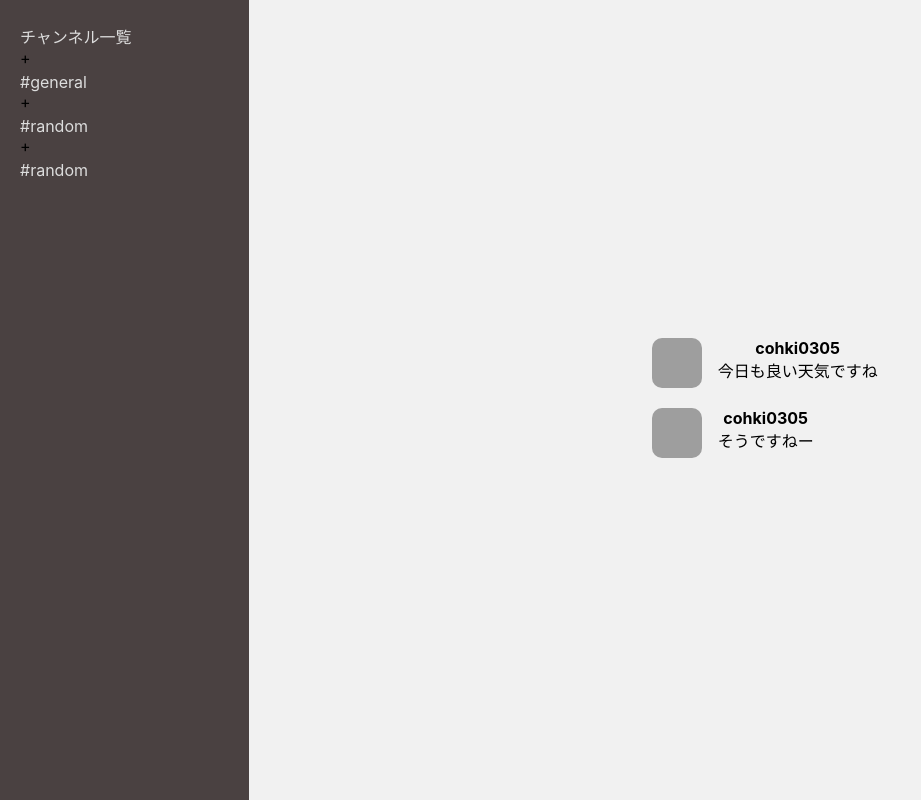
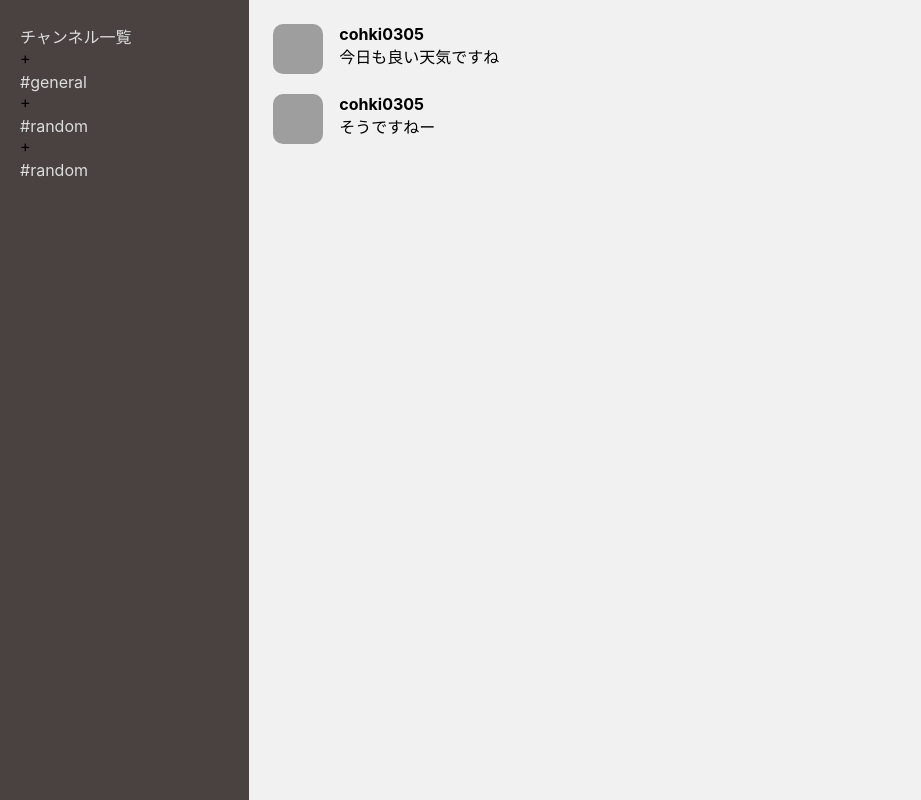
Before and after one commit to higakikeita/the_slacker, a Nuxt app in the folder the_slacker-app/: page / in a window 1280 px wide. Shown: the whole page, without its empty margins (0-921 px from the left). Built offline with nearby package versions, Linux system fonts and the light colour scheme; grey boxes are pictures that could not be loaded.

Commit message:
component作成

```diff
--- /dev/null
+++ b/the_slacker-app/components/Messages.vue
@@ -0,0 +1,48 @@
+<template>
+  <div class="container">
+    <div class="chats-container">
+      <div class="chat-container">
+        <div class="thumbnail-container">
+          <img src="https://pbs.twimg.com/profile_images/1131882065337602049/0JRUGd3S_400x400.jpg" />
+        </div>
+        <div class="message-container">
+          <div class="user-name">cohki0305</div>
+          <div class="message">今日も良い天気ですね</div>
+        </div>
+      </div>
+      <div class="chat-container">
+        <div class="thumbnail-container">
+          <img src="https://pbs.twimg.com/profile_images/1131882065337602049/0JRUGd3S_400x400.jpg" />
+        </div>
+        <div class="message-container">
+          <div class="user-name">cohki0305</div>
+          <div class="message">そうですねー</div>
+        </div>
+      </div>
+    </div>
+  </div>
+</template>
+<style>
+.chats-container {
+  padding: 16px;
+}
+
+.chat-container {
+  display: flex;
+  padding: 8px;
+}
+
+.thumbnail-container {
+  margin-right: 16px;
+}
+
+.thumbnail-container img {
+  width: 50px;
+  height: 50px;
+  border-radius: 10px;
+}
+
+.user-name {
+  font-weight: bold;
+}
+</style>
--- a/the_slacker-app/pages/index.vue
+++ b/the_slacker-app/pages/index.vue
@@ -1,84 +1,17 @@
 <template>
   <div class="container">
-    <div class="chats-container">
-      <div class="chat-container">
-        <div class="thumbnail-container">
-          <img src="https://pbs.twimg.com/profile_images/1131882065337602049/0JRUGd3S_400x400.jpg" />
-        </div>
-        <div class="message-container">
-          <div class="user-name">cohki0305</div>
-          <div class="message">今日も良い天気ですね</div>
-        </div>
-      </div>
-      <div class="chat-container">
-        <div class="thumbnail-container">
-          <img src="https://pbs.twimg.com/profile_images/1131882065337602049/0JRUGd3S_400x400.jpg" />
-        </div>
-        <div class="message-container">
-          <div class="user-name">cohki0305</div>
-          <div class="message">そうですねー</div>
-        </div>
-      </div>
-    </div>
+    <messages />
   </div>
 </template>
 
 <script>
+import Messages from "~/components/Messages.vue";
 export default {
-  components: {}
+  components: {
+    Messages
+  }
 };
 </script>
 
-<style scoped>
-.chats-container {
-  padding: 16px;
-}
-
-.chat-container {
-  display: flex;
-  padding: 8px;
-}
-
-.thumbnail-container {
-  margin-right: 16px;
-}
-
-.thumbnail-container img {
-  width: 50px;
-  height: 50px;
-  border-radius: 10px;
-}
-
-.user-name {
-  font-weight: bold;
-}
-.container {
-  min-height: 100vh;
-  display: flex;
-  justify-content: center;
-  align-items: center;
-  text-align: center;
-}
-
-.title {
-  font-family: "Quicksand", "Source Sans Pro", -apple-system, BlinkMacSystemFont,
-    "Segoe UI", Roboto, "Helvetica Neue", Arial, sans-serif; /* 1 */
-  display: block;
-  font-weight: 300;
-  font-size: 100px;
-  color: #35495e;
-  letter-spacing: 1px;
-}
-
-.subtitle {
-  font-weight: 300;
-  font-size: 42px;
-  color: #526488;
-  word-spacing: 5px;
-  padding-bottom: 15px;
-}
-
-.links {
-  padding-top: 15px;
-}
+<style >
 </style>
```
